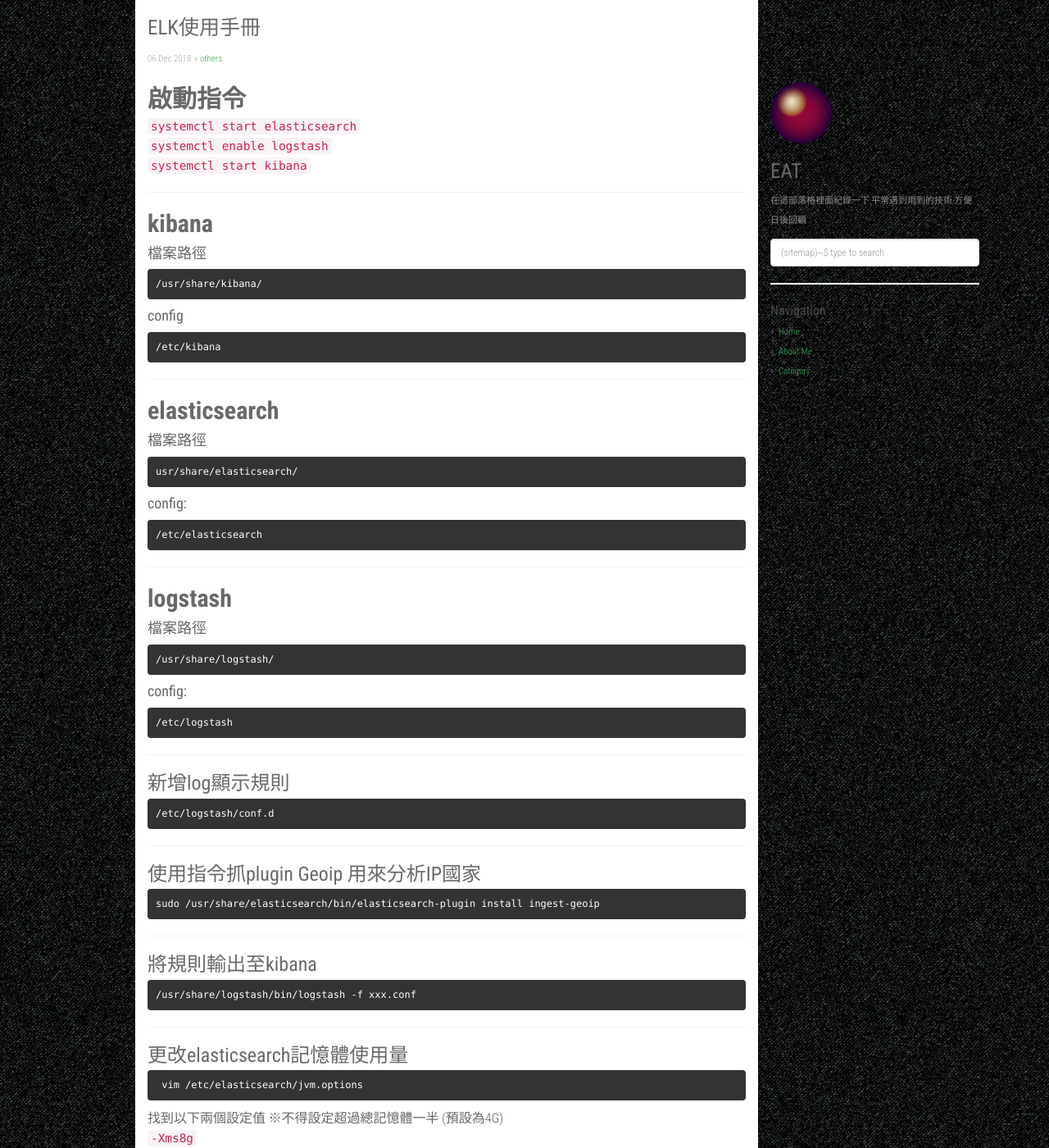
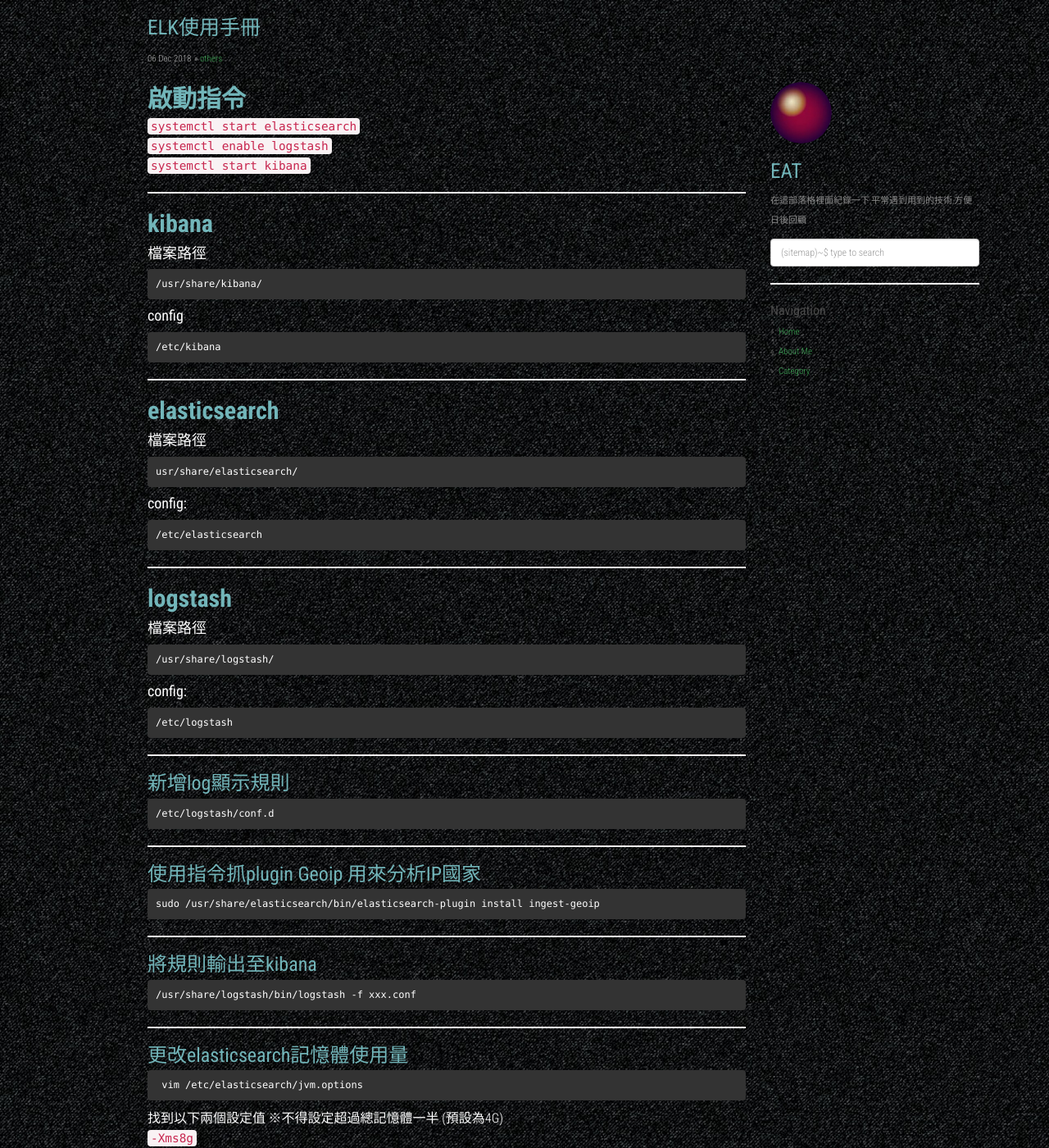
Before and after one commit to dyeat/dyeat.github.io, a Jekyll site: the page built from _posts/2018-12-06-ELK使用手冊.md, in a window 1280 px wide and 1400 px high. Shown: the whole window at 82% size. Built offline with Jekyll 4.4.1, drawn with Linux system fonts in a browser that asks for light colours; nearby versions of some CDN libraries; comment, search, counter and statistics services are not loaded.

Commit message:
update color

```diff
--- a/static/css/main.css
+++ b/static/css/main.css
@@ -4,7 +4,7 @@
   line-height: 1.5em;
   font-weight: 300;
   font-size: 16px;
-  color: #666;
+  color: #fff;
 }
 hr {
   margin-top: 20px;
@@ -19,7 +19,7 @@
   font-size: 11px;
 }
 h1, h2, h3 {
-  color: #696969;
+  color: #72b5b9;
   font-weight: normal;
 }
 h1 {
@@ -40,7 +40,7 @@
 
 /* Layout */
 .main-layout {
-  background: #fff;
+ /* background: #fff;*/
 }
 .sidebar-nav {
   margin: 0;
```
